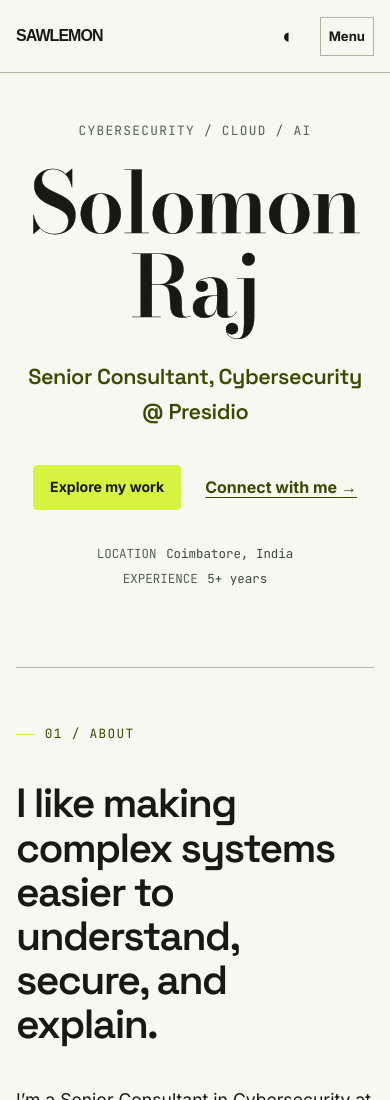
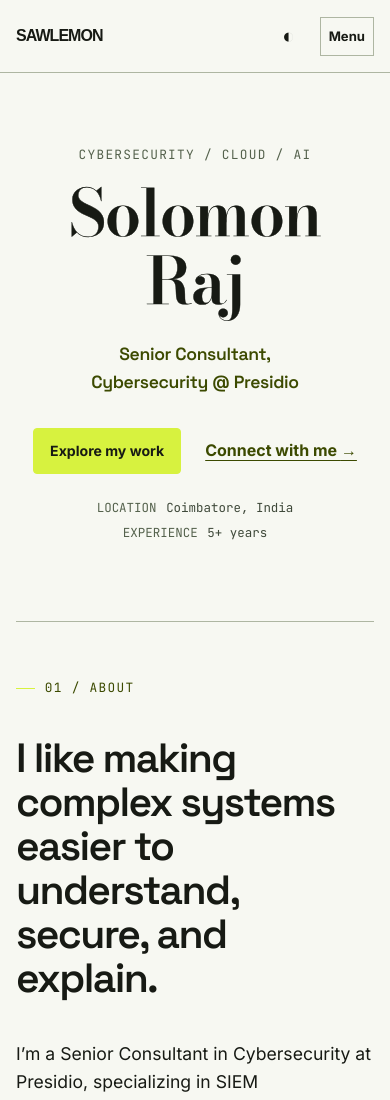
Before and after one commit to sawlemon/sawlemon.github.io, an Astro site: page / in a window 390 px wide. Shown: the top 1100 px of the page. Built offline with nearby package versions, Linux system fonts and the light colour scheme; Astro itself is replaced by a stand-in of ours.

Commit message:
Tighten hero spacing and balance role line on mobile

```diff
--- a/src/pages/index.astro
+++ b/src/pages/index.astro
@@ -18,9 +18,9 @@ const posts = (await getCollection('blog', ({ data }) => !data.draft)).sort((a,
         <svg class="hero-name-line" viewBox="0 0 700 120" aria-hidden="true" focusable="false">
           <text x="2" y="98" textLength="696" lengthAdjust="spacingAndGlyphs">Solomon Raj</text>
         </svg>
-        <svg class="hero-name-stack" viewBox="0 0 700 350" aria-hidden="true" focusable="false">
-          <text x="350" y="135" text-anchor="middle">Solomon</text>
-          <text x="350" y="300" text-anchor="middle">Raj</text>
+        <svg class="hero-name-stack" viewBox="0 0 700 276" aria-hidden="true" focusable="false">
+          <text x="350" y="104" text-anchor="middle">Solomon</text>
+          <text x="350" y="236" text-anchor="middle">Raj</text>
         </svg>
       </h1>
       <p class="hero-role">Senior Consultant, Cybersecurity @ Presidio</p>
--- a/src/styles/global.css
+++ b/src/styles/global.css
@@ -63,15 +63,15 @@ h3 { font-size: 1.45rem; font-weight: 600; }
 .main-grid { display: grid; gap: 8rem; padding-block: 6rem 8rem; }
 .hero { display: grid; grid-template-columns: minmax(0, 1fr); align-content: center; text-align: center; padding-block: clamp(3rem, 10vh, 5.5rem) clamp(3rem, 12vh, 6rem); }
 .eyebrow, .section-label { font-family: 'JetBrains Mono', monospace; color: var(--meta); font-size: .8rem; font-weight: 500; letter-spacing: .1em; text-transform: uppercase; }
-.hero .eyebrow { margin-bottom: 1.4rem; }
-.hero-name { margin: 0 0 1.1rem; }
+.hero .eyebrow { margin-bottom: 1.1rem; }
+.hero-name { margin: 0 0 1rem; }
 .hero-name svg { display: block; width: min(100%, 32rem); height: auto; overflow: visible; margin-inline: auto; }
 .hero-name text { font-family: 'Bodoni Moda Variable', 'Bodoni Moda', serif; font-size: 100px; font-weight: 600; letter-spacing: -.02em; fill: transparent; stroke: var(--text); stroke-width: .7; stroke-dasharray: 800; stroke-dashoffset: 800; animation: name-draw 2.6s cubic-bezier(.6, 0, .3, 1) forwards, name-fill .9s ease 1.9s forwards; }
-.hero-name svg.hero-name-stack text { font-size: 165px; }
+.hero-name svg.hero-name-stack text { font-size: 126px; }
 @keyframes name-draw { to { stroke-dashoffset: 0; } }
 @keyframes name-fill { to { fill: var(--text); } }
 .hero-name svg.hero-name-stack { display: none; }
-.hero-role { margin: 0 0 2.2rem; color: var(--link); font-family: 'Space Grotesk Variable', 'Space Grotesk', sans-serif; font-size: clamp(1.35rem, 2.4vw, 1.8rem); font-weight: 600; letter-spacing: -.02em; }
+.hero-role { text-wrap: balance; margin: 0 0 2rem; color: var(--link); font-family: 'Space Grotesk Variable', 'Space Grotesk', sans-serif; font-size: clamp(1.1rem, 2.4vw, 1.8rem); font-weight: 600; letter-spacing: -.02em; }
 .actions { display: flex; flex-wrap: wrap; justify-content: center; gap: 1.5rem; align-items: center; }
 .text-link { color: var(--link); font-weight: 700; text-underline-offset: .28em; }
 .text-link:hover { color: var(--link-hover); }
@@ -159,7 +159,8 @@ h3 { font-size: 1.45rem; font-weight: 600; }
   .button-secondary { display: none; }
   .mobile-menu { display: block; }
   .main-grid { gap: 5rem; padding-block: 3rem 5rem; }
-  .hero { padding-block: 0; }
+  .hero { padding-block: 1.5rem 0; }
+  .hero-facts { margin-top: 1.6rem; }
   .hero-name svg.hero-name-line { display: none; }
   .hero-name svg.hero-name-stack { display: block; width: 100%; }
   .about-lead { font-size: 1.1rem; }
```
